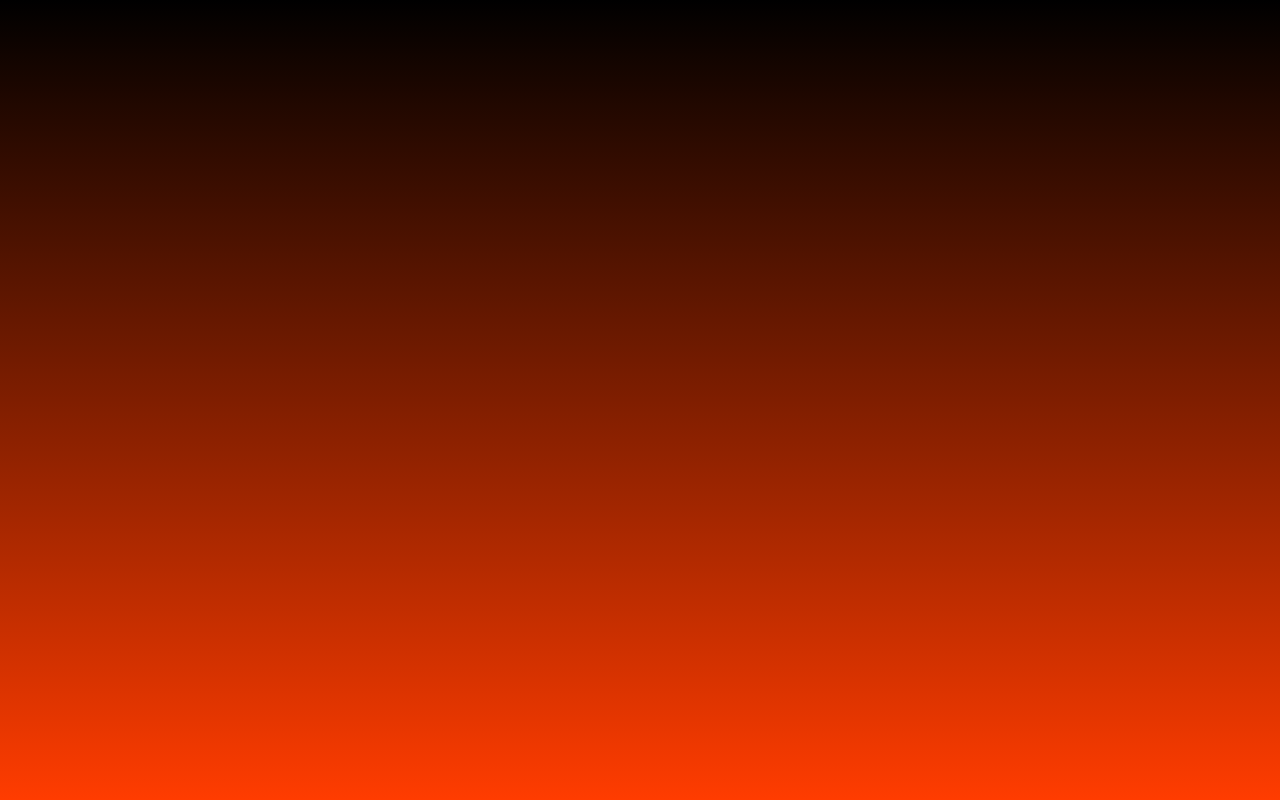
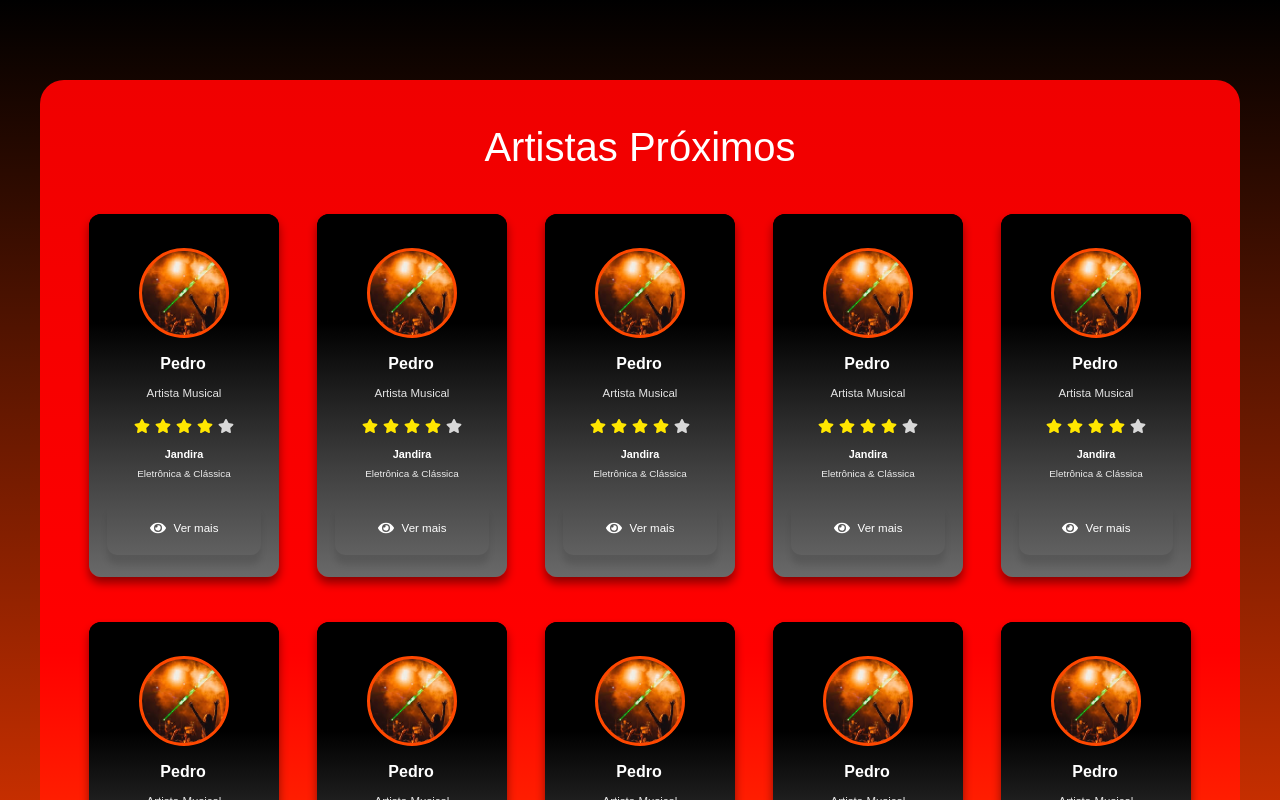
Before and after one commit to Pedro-Henrique-7/sonara, a React (Vite) app in the folder code/frontend/: page /contratarArtista in a window 1280 px wide. Before the commit this address had no page. Shown: the top 800 px of the page. Built offline with nearby package versions, Linux system fonts and the light colour scheme.

Commit message:
tela de buscar artista realizada

```diff
--- a/code/frontend/package.json
+++ b/code/frontend/package.json
@@ -15,6 +15,7 @@
     "lucide-react": "^1.8.0",
     "react": "^18.3.1",
     "react-dom": "^18.3.1",
+    "react-icons": "^5.6.0",
     "react-router-dom": "^7.14.0"
   },
   "devDependencies": {
--- /dev/null
+++ b/code/frontend/src/Casa_Show/contratarArtista.css
@@ -0,0 +1,133 @@
+* {
+  margin: 0;
+  padding: 0;
+  box-sizing: border-box;
+}
+
+.sonaraContratarConteudo {
+  width: 100%;
+  max-width: 1200px;
+  margin: 0 auto;
+  background: linear-gradient(to bottom, #f00000 0%, #ff0000 60%, #ff4d00 100%);
+  border-radius: 24px;
+  padding: 45px 55px 50px;
+  box-sizing: border-box;
+  box-shadow: 0 5px 0 #b12600;
+  margin-top: 80px;
+}
+
+.sonaraContratarTitulo {
+  color: white;
+  font-size: 2.5rem;
+  font-weight: 500;
+  margin-bottom: 45px;
+}
+
+.sonaraContratarGrid {
+  display: grid;
+  grid-template-columns: repeat(5, 1fr);
+  gap: 45px 38px;
+  justify-items: center;
+}
+
+.sonaraContratarCard {
+  width: 190px;
+  background: linear-gradient(
+    to bottom,
+    #000000 30%,
+    #3f3f3f 70%,
+    #696969 100%
+  );
+  border-radius: 12px;
+  overflow: hidden;
+  box-shadow: 0 6px 10px rgba(0, 0, 0, 0.45);
+  transition: 0.2s;
+}
+
+.sonaraContratarCard:hover {
+  transform: translateY(-6px);
+}
+
+.sonaraContratarCardTopo {
+  height: 90px;
+  background: black;
+  display: flex;
+  justify-content: center;
+  align-items: flex-end;
+}
+
+.sonaraContratarFoto {
+  width: 90px;
+  height: 90px;
+  border-radius: 50%;
+  border: 3px solid #ff4800;
+  background-image: url("../img/show1.jfif");
+  background-size: cover;
+  background-position: center;
+  transform: translateY(34px);
+}
+
+.sonaraContratarCardConteudo {
+  padding: 48px 18px 22px;
+  text-align: center;
+  color: white;
+}
+
+.sonaraContratarCardConteudo h2 {
+  font-size: 1rem;
+  margin-bottom: 4px;
+  font-weight: 600;
+  margin-left: -74px;
+}
+
+.sonaraContratarCardConteudo span {
+  font-size: 0.72rem;
+  color: #e4e4e4;
+}
+
+.sonaraContratarEstrelas {
+  color: #ffe600;
+  display: flex;
+  justify-content: center;
+  gap: 5px;
+  margin: 14px 0 12px;
+  font-size: 1rem;
+}
+
+.sonaraContratarEstrelaOff {
+  color: #d8d8d8;
+}
+
+.sonaraContratarCardConteudo p {
+  font-size: 0.68rem;
+  margin-bottom: 5px;
+}
+
+.sonaraContratarCardConteudo small {
+  display: block;
+  font-size: 0.62rem;
+  color: #ededed;
+  margin-bottom: 18px;
+}
+
+.sonaraContratarBtnVerMais {
+  border: none;
+  background: transparent;
+  color: white;
+  display: flex;
+  align-items: center;
+  justify-content: center;
+  gap: 8px;
+  margin: 0 auto;
+  font-size: 0.72rem;
+  cursor: pointer;
+  transition: 0.2s;
+}
+
+.sonaraContratarBtnVerMais svg {
+  font-size: 1rem;
+}
+
+.sonaraContratarBtnVerMais:hover {
+  opacity: 0.8;
+}
--- /dev/null
+++ b/code/frontend/src/Casa_Show/contratarArtista.jsx
@@ -0,0 +1,56 @@
+import "./contratarArtista.css";
+import { FaArrowLeft, FaSignOutAlt, FaEye, FaStar } from "react-icons/fa";
+import { useNavigate } from "react-router-dom";
+
+export default function TelaContratarArtistas() {
+  const navigate = useNavigate();
+
+  const listaArtistasSonara = Array.from({ length: 10 }, (_, index) => ({
+    id: index + 1,
+    nome: "Pedro",
+    profissao: "Artista Musical",
+    cidade: "Jandira",
+    estilo: "Eletrônica & Clássica",
+  }));
+
+  return (
+    <div className="sonaraContratarPagina">
+      <main className="sonaraContratarConteudo">
+        <h1 className="sonaraContratarTitulo">Artistas Próximos</h1>
+
+        <div className="sonaraContratarGrid">
+          {listaArtistasSonara.map((artista) => (
+            <div className="sonaraContratarCard" key={artista.id}>
+              <div className="sonaraContratarCardTopo">
+                <div className="sonaraContratarFoto"></div>
+              </div>
+
+              <div className="sonaraContratarCardConteudo">
+                <h2>{artista.nome}</h2>
+
+                <span>{artista.profissao}</span>
+
+                <div className="sonaraContratarEstrelas">
+                  <FaStar />
+                  <FaStar />
+                  <FaStar />
+                  <FaStar />
+                  <FaStar className="sonaraContratarEstrelaOff" />
+                </div>
+
+                <p>{artista.cidade}</p>
+
+                <small>{artista.estilo}</small>
+
+                <button className="sonaraContratarBtnVerMais">
+                  <FaEye />
+                  Ver mais
+                </button>
+              </div>
+            </div>
+          ))}
+        </div>
+      </main>
+    </div>
+  );
+}
--- a/code/frontend/src/Casa_Show/telaInicial.jsx
+++ b/code/frontend/src/Casa_Show/telaInicial.jsx
@@ -35,7 +35,9 @@ export default function telaInicial() {
               Criar Eventos
             </div>
 
-            <div className="card">Contratar Artistas</div>
+            <div className="card" onClick={() => navigate("/contratarArtista")}>
+              Contratar Artistas
+            </div>
 
             <div className="card" onClick={() => navigate("/listaMeusEventos")}>
               Meus Eventos
--- a/code/frontend/src/RouterApp.jsx
+++ b/code/frontend/src/RouterApp.jsx
@@ -19,6 +19,7 @@ import PerfilArtista from "./artista/telaPerfilArtista.jsx";
 import TelaInicial from "./casa_show/telaInicial.jsx";
 import MarcarEvento from "./casa_show/marcarEvento.jsx";
 import ListaMeusEventos from "./casa_show/meus-eventos-casaShow.jsx";
+import ContratarArtista from "./casa_show/contratarArtista.jsx";
 
 export default function RouterApp() {
   return (
@@ -44,6 +45,7 @@ export default function RouterApp() {
         <Route path="/casaShow" element={<TelaInicial />} />
         <Route path="/marcarEvento" element={<MarcarEvento />} />
         <Route path="/listaMeusEventos" element={<ListaMeusEventos />} />
+        <Route path="/contratarArtista" element={<ContratarArtista />} />
       </Routes>
     </BrowserRouter>
   );
```
Also changed, not shown: 2 other files (tests, documents, lock files or other folders).
